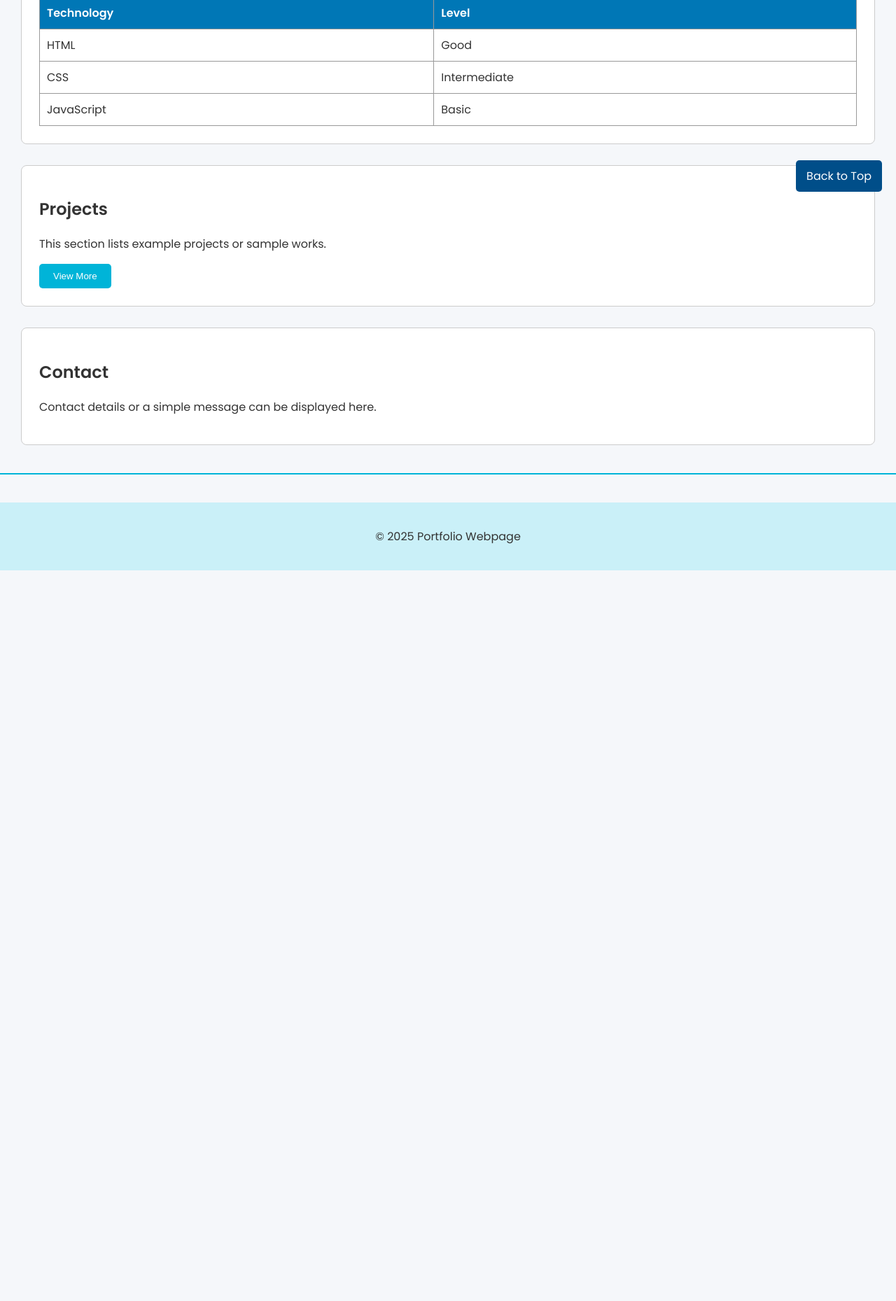
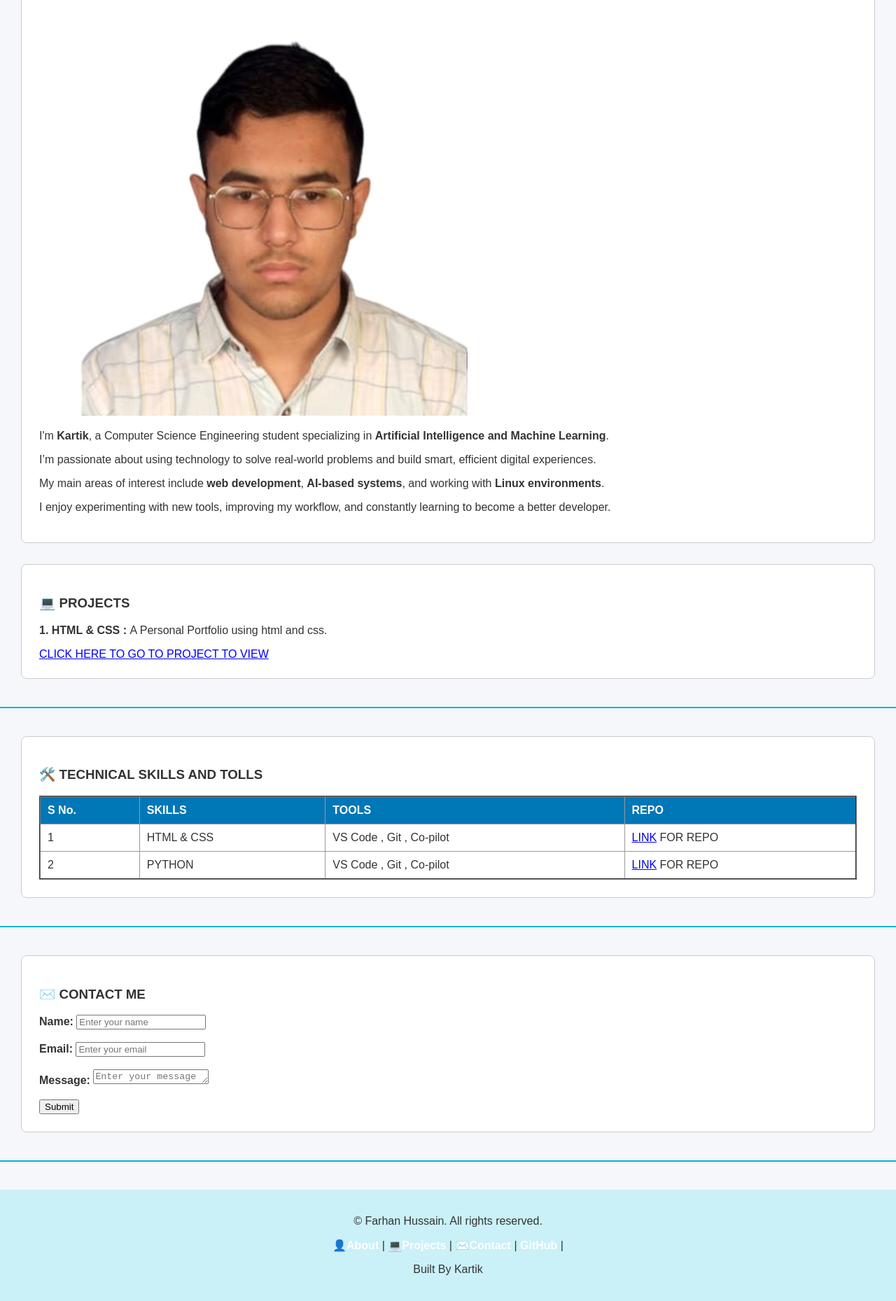
Before and after one commit to RaoKartikk/Lab-Assignment-KRMU-Web-dev-1, a plain HTML site: page Lab 2/index.html in a window 1280 px wide. Shown: the part 506-2365 px from the top of the page at 70% size. Before the commit the page ends 1321 px from the top, so only its background shows below. Drawn offline with Linux system fonts and the light colour scheme.

Commit message:
Update index.html

```diff
--- a/Lab 2/index.html
+++ b/Lab 2/index.html
@@ -1,69 +1,116 @@
 <!DOCTYPE html>
 <html lang="en">
 <head>
-    <meta charset="UTF-8">
-    <meta name="viewport" content="width=device-width, initial-scale=1.0">
-    <title>Portfolio Webpage</title>
+  <meta charset="utf-8">
+  <meta name="viewport" content="width=device-width,initial-scale=1">
+  <title>Kartik — Portfolio</title>
+  <meta name="description" content="Kartik — Engineering student (AI & ML). Personal portfolio showcasing projects, skills, and contact details.">
+
+
+  <!-- Link to CSS file -->
   <link rel="stylesheet" href="style.css">
-    <!-- Google Font -->
-    <link href="https://fonts.googleapis.com/css2?family=Poppins:wght@400;600&display=swap" rel="stylesheet">
 </head>
 <body>
-    <header id="main-header">
-        <h1>Portfolio Webpage</h1>
+    <main>
+        <section>
+            <header>
+                <div id="header-div-1">
+                    <h1 >KARTIK</h1>
                     <nav>
-            <ul>
-                <li><a href="#about">About</a></li>
-                <li><a href="#skills">Skills</a></li>
-                <li><a href="#projects">Projects</a></li>
-                <li><a href="#contact">Contact</a></li>
-            </ul>
+                          <a href="#ABOUT"> 🧑‍💻About</a>
+                          <a href="#PROJECTS"> 💻Projects</a>
+                          <a href="#CONTACT"> ✉️ Contact</a>
                     </nav>
+                </div><hr>
+                <div id="header-div-2">
+                    <article>
+                        <h2>Welcome to My Portfolio</h2>
+                        <p>Hello! I am Web Development student. this is my personal Portfolio website.</p>
+                    </article>
+                </div>
             </header>
+        </section><hr>
+        <section>
+            <article class="about-article">
+                 <h3> 🧑‍💻ABOUT ME</h3>
 
-    <section id="about">
-        <h2>About</h2>
-        <p>This section contains basic information and an overview of the webpage content.</p>
+                 <!-- About content box: image on left, text on right -->
+                 <div class="about-content">
+                   <figure class="about-photo">
+                     <img src="myphoto.jpg" alt="Kartik" />
+                   </figure>
+
+                   <div class="about-text">
+                     <p>I'm <strong>Kartik</strong>, a Computer Science Engineering student specializing in <strong>Artificial Intelligence and Machine Learning</strong>.</p>
+                     <p>I’m passionate about using technology to solve real-world problems and build smart, efficient digital experiences.</p>
+                     <p>My main areas of interest include <strong>web development</strong>, <strong>AI-based systems</strong>, and working with <strong>Linux environments</strong>.</p>
+                     <p>I enjoy experimenting with new tools, improving my workflow, and constantly learning to become a better developer.</p>
+                   </div>
+                 </div>
+            </article>
         </section>
-
-    <section id="skills">
-        <h2>Skills</h2>
-        <table>
+        <section>
+            <article class="project-article">
+                <h3>💻 PROJECTS</h3>
+             <div>
+                <p><strong>1. HTML & CSS : </strong>A Personal Portfolio using html and css.</p>
+                <a href="https://github.com/Farhan0386/Lab-Assignment-KRMU-Web-Dev-1/blob/main/UNIT-2-LAB-ASSIGNEMENT/index.html">CLICK HERE TO GO TO PROJECT TO VIEW</a>
+             </div>
+            </article>
+        </section><hr>
+        <section>
+            <article class="skills-article">
+                <h3>🛠️ TECHNICAL SKILLS AND TOLLS</h3>
+               <table border="2">
+                        <thead>
+                               <th>S No.</th>
+                               <th>SKILLS</th>
+                               <th>TOOLS</th>
+                               <th>REPO</th>
+                        </thead>
+                        <tbody>
                                <tr>
-                <th>Technology</th>
-                <th>Level</th>
+                                   <td>1</td>
+                                   <td>HTML & CSS</td>
+                                   <td>VS Code , Git , Co-pilot</td>
+                                   <td><a href="https://github.com/Farhan0386/SEM-1-PYTHON-UNIVERSITY">LINK</a> FOR REPO</td>
                                </tr>
                                <tr>
-                <td>HTML</td>
-                <td>Good</td>
+                                   <td>2</td>
+                                   <td>PYTHON</td>
+                                    <td>VS Code , Git , Co-pilot</td>
+                                     <td><a href="https://github.com/Farhan0386/SEM-1-WEB-DEV-1-UNIVERSITY">LINK</a> FOR REPO</td>
                                </tr>
-            <tr>
-                <td>CSS</td>
-                <td>Intermediate</td>
-            </tr>
-            <tr>
-                <td>JavaScript</td>
-                <td>Basic</td>
-            </tr>
+                        </tbody>
                 </table>
-    </section>
+            </article>
+        </section><hr>
+        <section>
+            <article>
+                <h3>✉️ CONTACT ME</h3>
+                 <form >
+                        <label for="name"><b>Name:</b></label>
+                        <input type="text" id="name" name="name"  placeholder="Enter your name"><br><br>
+                        <label for="email"><b>Email:</b></label>
+                        <input type="email" id="email" name="email"  placeholder="Enter your email" required><br><br>
+                        <label for="message"><b>Message:</b></label>
+                        <textarea id="message" rows="1" cols="18" placeholder="Enter your message" required></textarea><br><br>
+                        <input type="submit" value="Submit">
+                 </form>
+            </article>
+        </section><hr>
+    </main>
+    <footer>
+        <p>© <span id="2025"></span> Farhan Hussain. All rights reserved.</p>
 
-    <section id="projects">
-        <h2>Projects</h2>
-        <p>This section lists example projects or sample works.</p>
-        <button class="btn">View More</button>
-    </section>
+          <nav class="footer-nav">
+            <a href="#about"> 👤About</a> |
+            <a href="#projects"> 💻Projects</a> |
+            <a href="mailto:yadavkartik8789@gmail.com"> ✉️Contact</a> |
+            <a href="https://github.com/Farhan0386" target="_blank">GitHub</a> |
+          </nav>
 
-    <section id="contact">
-        <h2>Contact</h2>
-        <p>Contact details or a simple message can be displayed here.</p>
-    </section>
-
-    <hr>
-
-    <footer>
-        <p>&copy; 2025 Portfolio Webpage</p>
-        <a href="#main-header" id="back-to-top">Back to Top</a>
+        <p class="footer-credit">Built By Kartik</p>
     </footer>
 </body>
 </html>
```
Lines whose indentation alone changed are shown as unchanged.
